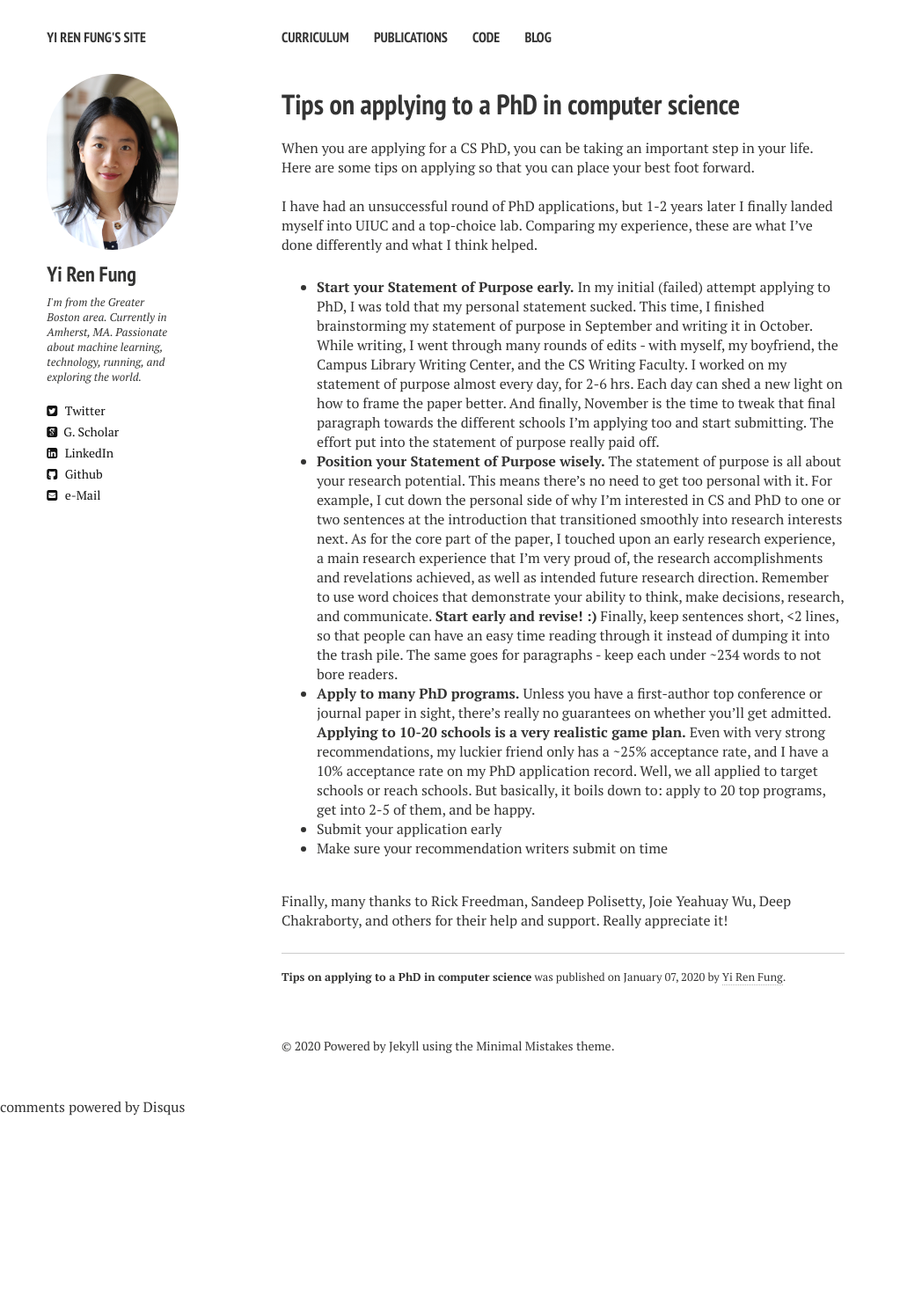
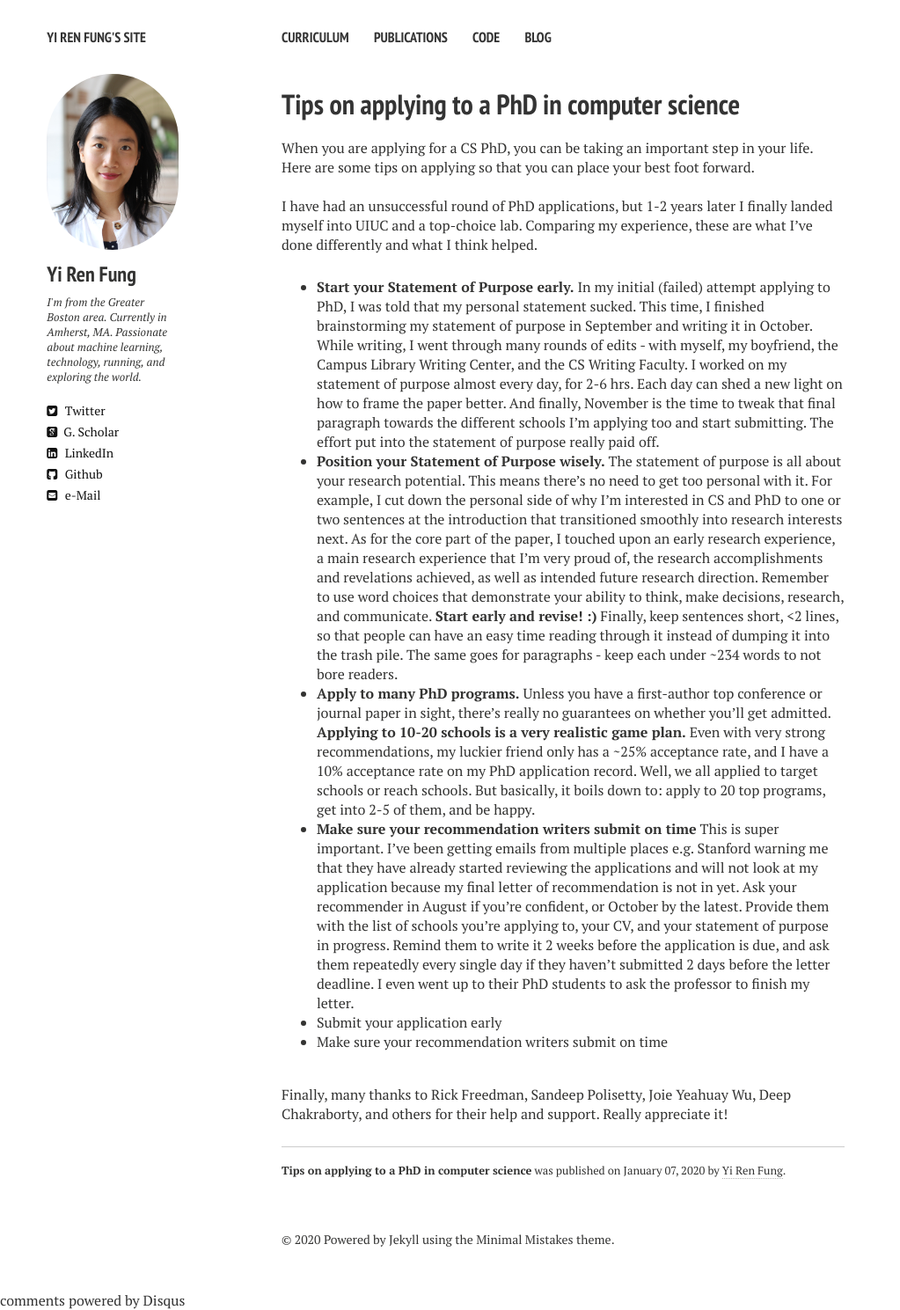
Before and after one commit to yrf1/yrf1.github.io, a Jekyll site: the page built from _posts/2020-01-07-on-phd-applications.md, in a window 1280 px wide. Shown: the whole page at 88% size, without its empty margins (0-1023 px from the left). Built offline with Jekyll 4.4.1, drawn with Linux system fonts in a browser that asks for light colours; nearby versions of some CDN libraries; comment, search, counter and statistics services are not loaded; before the commit the page ends 1269 px from its top, so only the background shows below that.

Commit message:
Updated blog post

```diff
--- a/_posts/2020-01-07-on-phd-applications.md
+++ b/_posts/2020-01-07-on-phd-applications.md
@@ -13,6 +13,7 @@ I have had an unsuccessful round of PhD applications, but 1-2 years later I fina
 * **Start your Statement of Purpose early.** In my initial (failed) attempt applying to PhD, I was told that my personal statement sucked. This time, I finished brainstorming my statement of purpose in September and writing it in October. While writing, I went through many rounds of edits - with myself, my boyfriend, the Campus Library Writing Center, and the CS Writing Faculty. I worked on my statement of purpose almost every day, for 2-6 hrs. Each day can shed a new light on how to frame the paper better. And finally, November is the time to tweak that final paragraph towards the different schools I'm applying too and start submitting. The effort put into the statement of purpose really paid off.
 * **Position your Statement of Purpose wisely.** The statement of purpose is all about your research potential. This means there's no need to get too personal with it. For example, I cut down the personal side of why I'm interested in CS and PhD to one or two sentences at the introduction that transitioned smoothly into research interests next. As for the core part of the paper, I touched upon an early research experience, a main research experience that I'm very proud of, the research accomplishments and revelations achieved, as well as intended future research direction. Remember to use word choices that demonstrate your ability to think, make decisions, research, and communicate. **Start early and revise! :)** Finally, keep sentences short, <2 lines, so that people can have an easy time reading through it instead of dumping it into the trash pile. The same goes for paragraphs - keep each under ~234 words to not bore readers.
 * **Apply to many PhD programs.** Unless you have a first-author top conference or journal paper in sight, there's really no guarantees on whether you'll get admitted. **Applying to 10-20 schools is a very realistic game plan.** Even with very strong recommendations, my luckier friend only has a ~25% acceptance rate, and I have a 10% acceptance rate on my PhD application record. Well, we all applied to target schools or reach schools. But basically, it boils down to: apply to 20 top programs, get into 2-5 of them, and be happy.
+* **Make sure your recommendation writers submit on time** This is super important. I've been getting emails from multiple places e.g. Stanford warning me that they have already started reviewing the applications and will not look at my application because my final letter of recommendation is not in yet. Ask your recommender in August if you're confident, or October by the latest. Provide them with the list of schools you're applying to, your CV, and your statement of purpose in progress. Remind them to write it 2 weeks before the application is due, and ask them repeatedly every single day if they haven't submitted 2 days before the letter deadline. I even went up to their PhD students to ask the professor to finish my letter.
 * Submit your application early
 * Make sure your recommendation writers submit on time
 <br />
```
